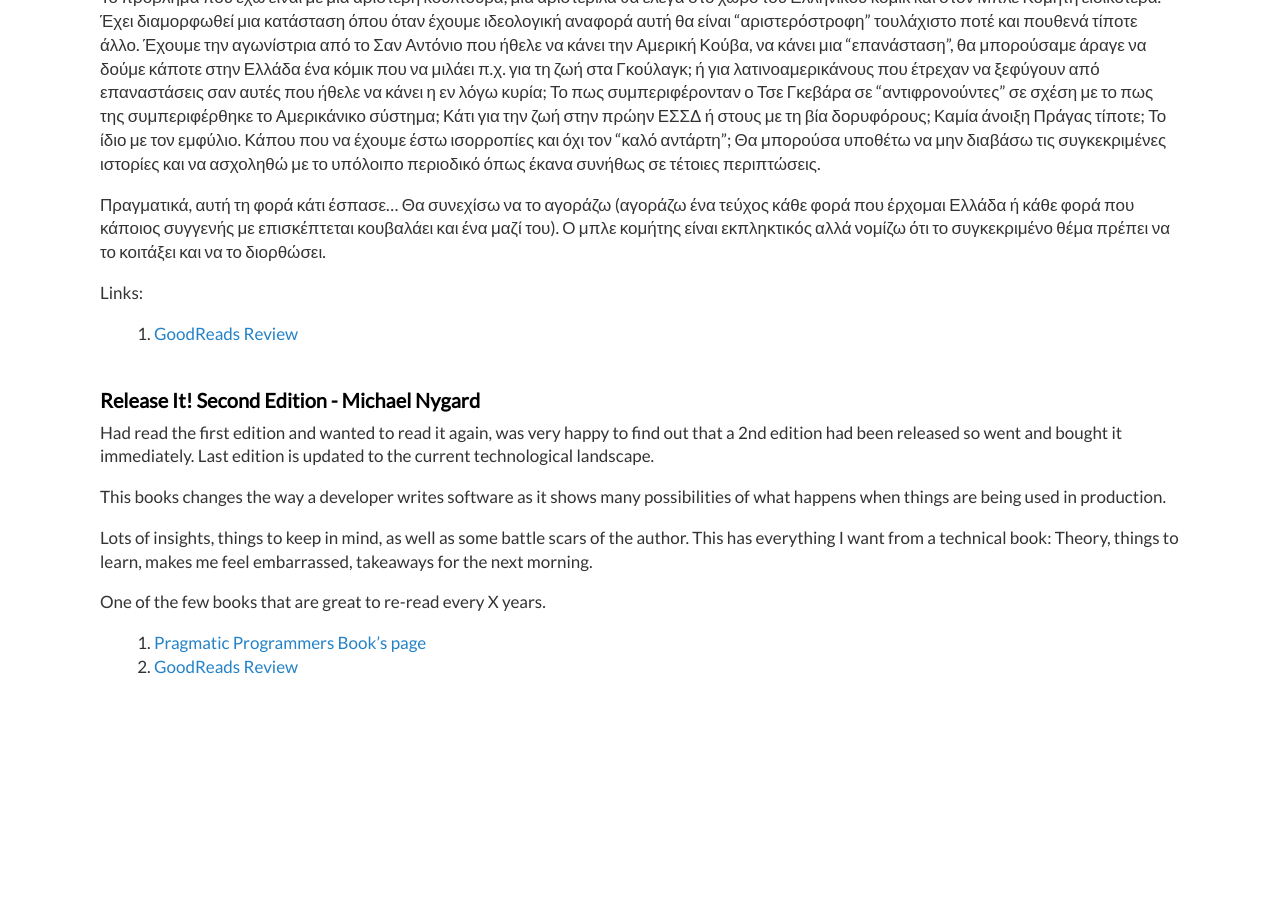
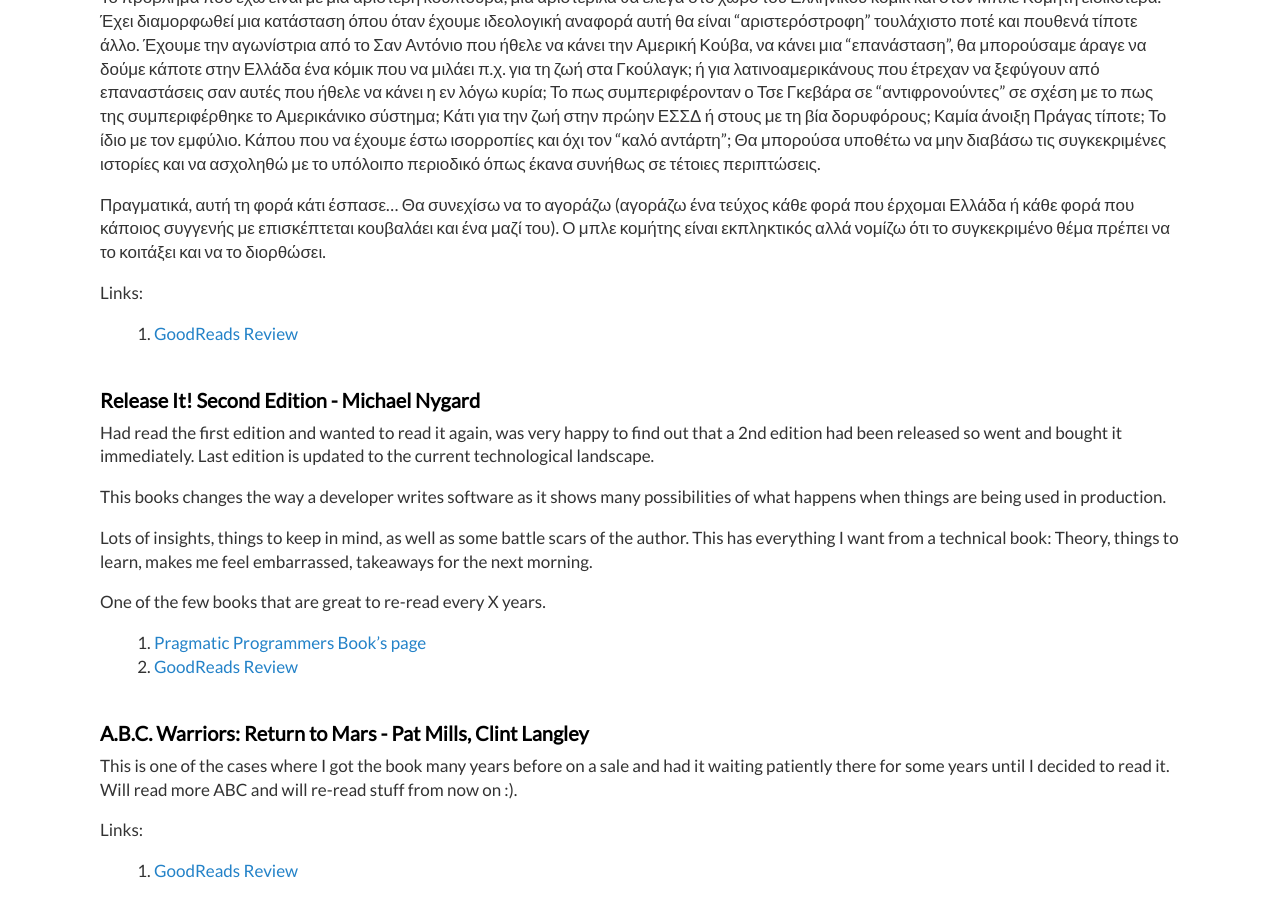
Before and after one commit to dimitrismistriotis/dimitrismistriotis.github.io, a Jekyll site: the page built from _posts/2019-01-14-books_of_2019.md, in a window 1280 px wide and 900 px high, scrolled down 810 px. Built offline with Jekyll 4.4.1, drawn with Linux system fonts in a browser that asks for light colours; before the commit the page ends 1506 px from its top, so only the background shows below that.

Commit message:
Return to Mars

```diff
--- a/_posts/2019-01-14-books_of_2019.md
+++ b/_posts/2019-01-14-books_of_2019.md
@@ -86,3 +86,13 @@
 
 1.  [Pragmatic Programmers Book's page](https://pragprog.com/book/mnee2/release-it-second-edition)
 2.  [GoodReads Review](https://www.goodreads.com/review/show/2798665683)
+
+## A.B.C. Warriors: Return to Mars - Pat Mills, Clint Langley
+
+This is one of the cases where I got the book many years before on a
+sale and had it waiting patiently there for some years until I decided
+to read it. Will read more ABC and will re-read stuff from now on :).
+
+Links:
+
+1.  [GoodReads Review](https://www.goodreads.com/review/show/2746973290)
```
